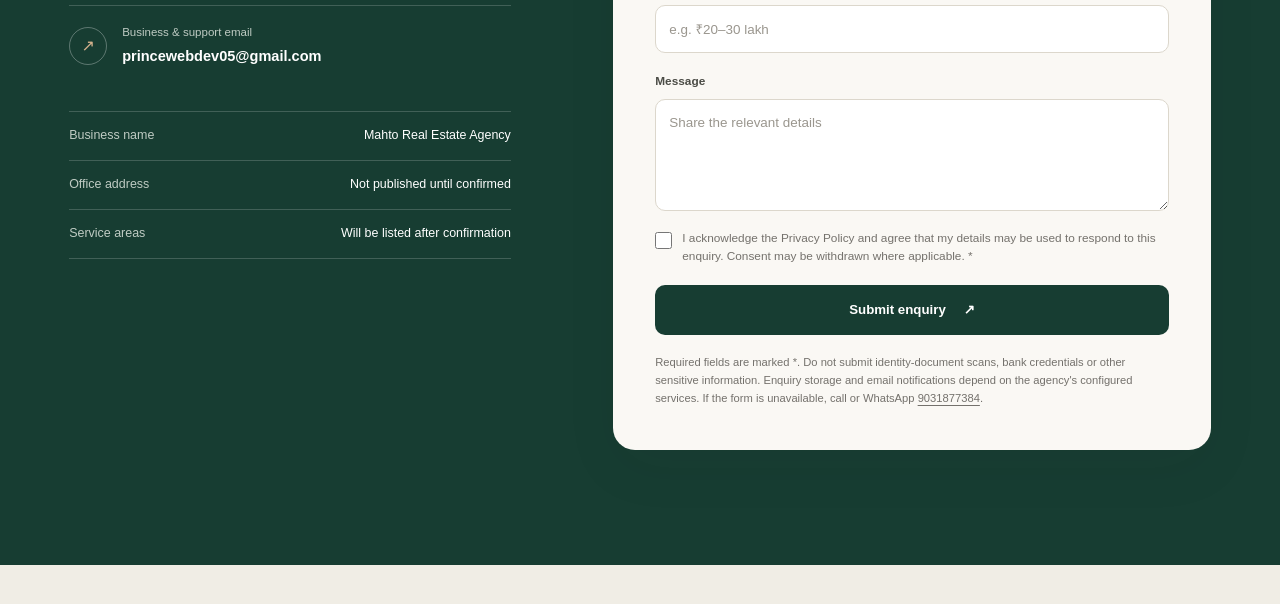
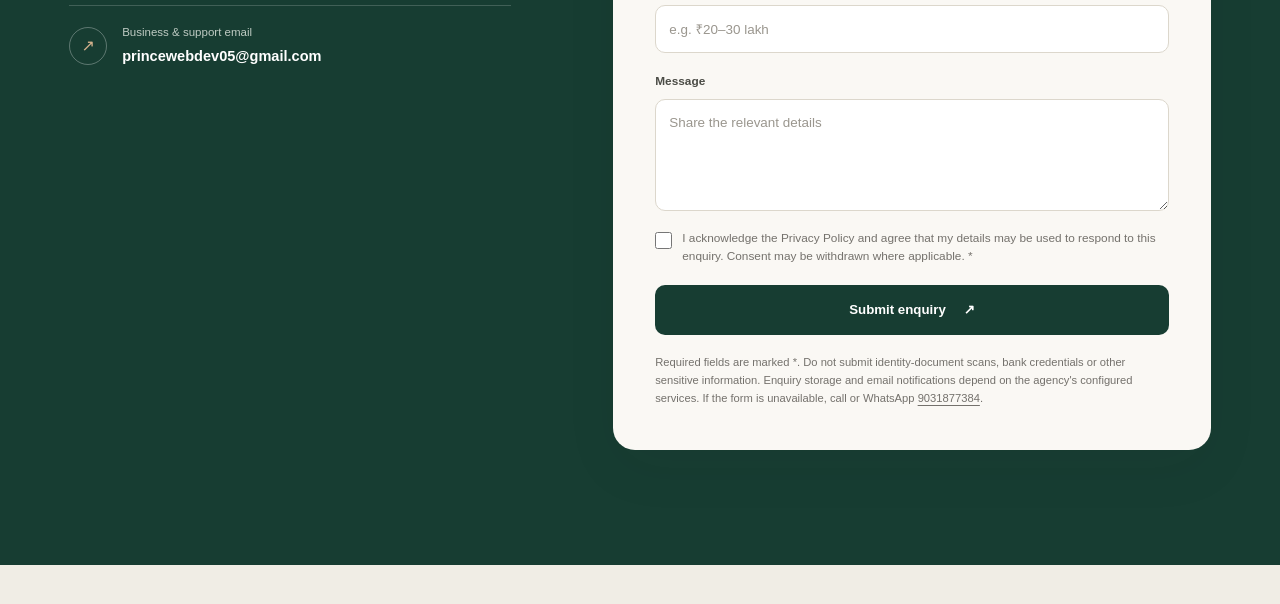
Before and after one commit to aceyash-dev/mahto-real-estate-agency, a website: page about.html in a window 1280 px wide. Shown: the part 2602-3206 px from the top of the page. Drawn offline with Linux system fonts and the light colour scheme; a web font is replaced by a local one.

Commit message:
polish: omit unconfirmed office and service area details

```diff
--- a/about.html
+++ b/about.html
@@ -56,7 +56,6 @@
             <a class="contact-method" href="https://wa.me/919031877384" target="_blank" rel="noopener noreferrer"><span class="method-icon" aria-hidden="true">↗</span><span><small>WhatsApp</small><strong>Message the agency</strong></span></a>
             <a class="contact-method" href="mailto:princewebdev05@gmail.com"><span class="method-icon" aria-hidden="true">↗</span><span><small>Business &amp; support email</small><strong>princewebdev05@gmail.com</strong></span></a>
           </div>
-          <div class="contact-facts"><div><span>Business name</span><strong>Mahto Real Estate Agency</strong></div><div><span>Office address</span><strong>Not published until confirmed</strong></div><div><span>Service areas</span><strong>Will be listed after confirmation</strong></div></div>
         </div>
         <div class="contact-form-wrap"><form id="about-enquiry-form" class="enquiry-form" novalidate>
           <div class="form-heading"><span>CONTACT FORM / 02</span><span aria-hidden="true">✳</span></div>
```
